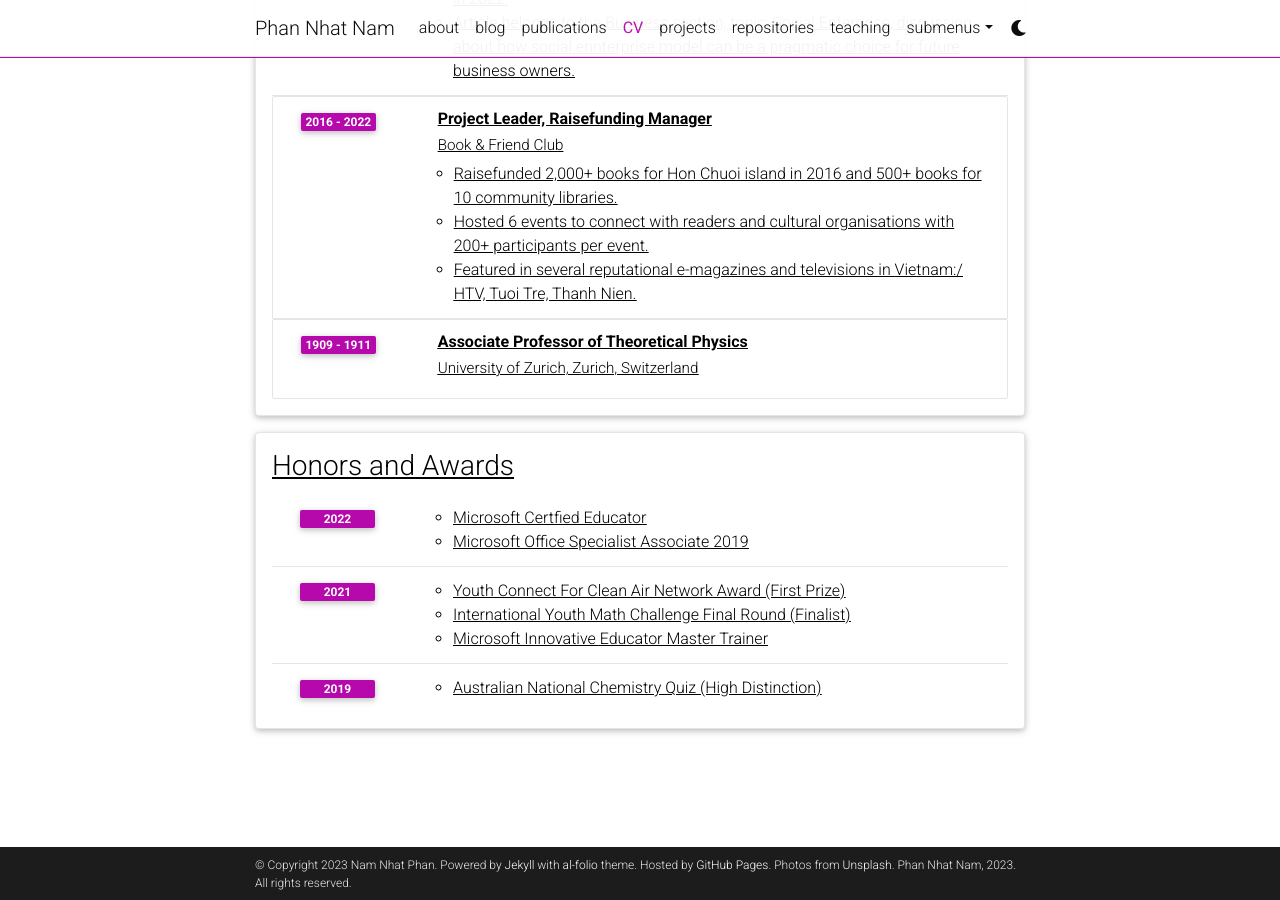
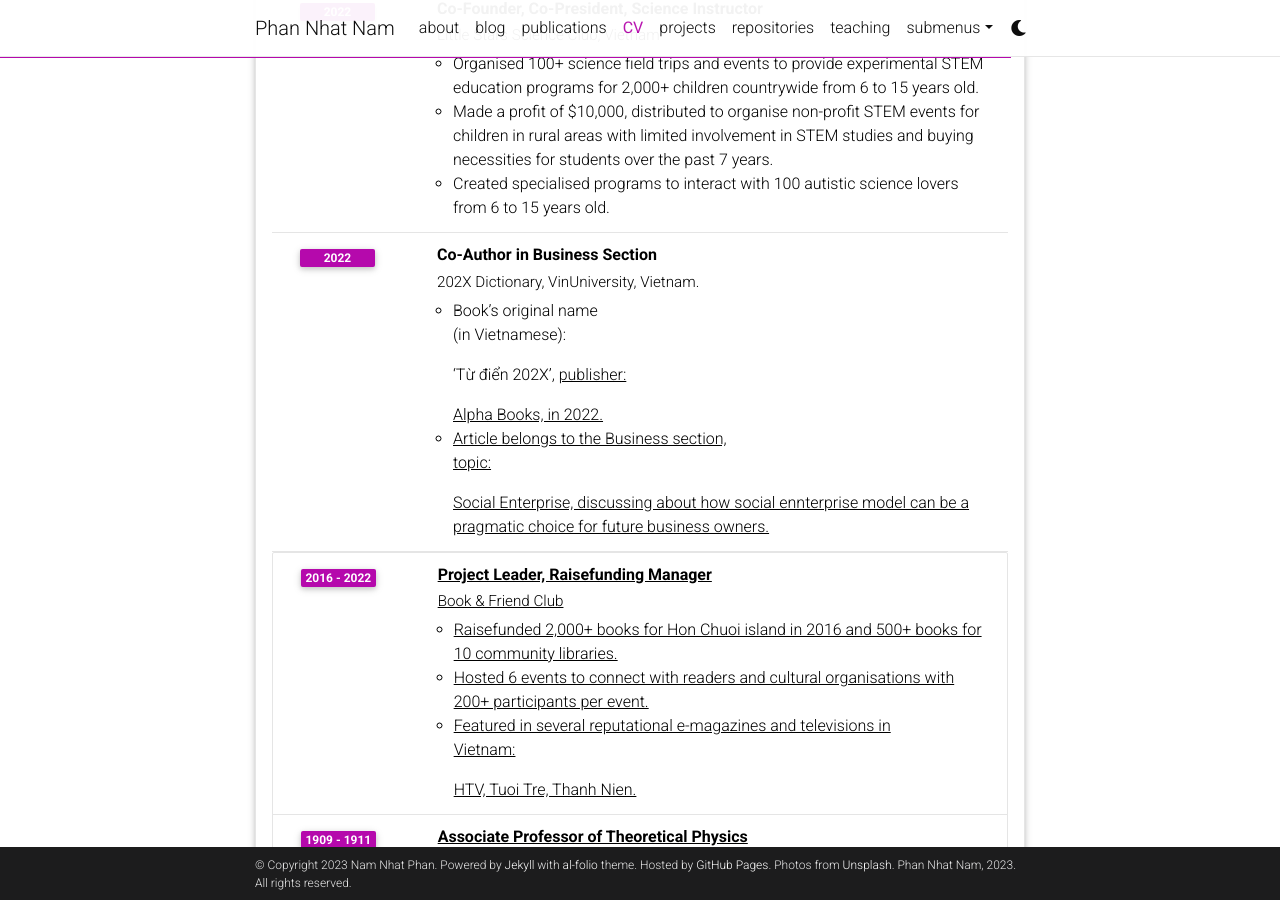
Before and after one commit to phannhatnamlhp/phannhatnamlhp.github.io, a Jekyll site: the page built from _pages/cv.md, in a window 1280 px wide and 900 px high, scrolled down 1627 px. Built offline with Jekyll 4.4.1, drawn with Linux system fonts in a browser that asks for light colours; comment, search, counter and statistics services are not loaded; a style sheet for code colours, icons or effects is not loaded.

Commit message:
Update cv.yml

```diff
--- a/_data/cv.yml
+++ b/_data/cv.yml
@@ -19,16 +19,16 @@
       institution: Le Hong Phong High school For the Gifted (Vietnam) (Physics Honor)
       year: 2020 - 2023
       description:
-        - <u>#1</u> among high schools in Southern Vietnam (17% acceptance rate)
-        - Honour Class Physics | Average <u>GPA:</u> 8.7/10
-        - SAT <u>Superscore:</u> 1460 (660 ERBW, 800 M) | <u>Duolingo:</u> 130/160
+        - <p>#1</p> among high schools in Southern Vietnam (17% acceptance rate)
+        - Honour Class Physics | Average <p>GPA:</p> 8.7/10
+        - SAT <p>Superscore:</p> 1460 (660 ERBW, 800 M) | <p>Duolingo:</p> 130/160
 
     - title: Secondary School Diploma
       institution: Tran Dai Nghia High school For the Gifted (Vietnam)
       year: 2020 - 2023
       description:
-        - <u>#1</u> secondary school in Southern Vietnam (<10% acceptance rate)
-        - GPA Grade <u>9:</u> 9.4/10.0 (A)
+        - <p>#1</p> secondary school in Southern Vietnam (<10% acceptance rate)
+        - GPA Grade <p>9:</p> 9.4/10.0 (A)
 
 - title: Experience
   type: time_table
@@ -57,8 +57,8 @@
       institution: 202X Dictionary, VinUniversity, Vietnam.
       year: 2022
       description:
-        - Book’s original name <u>(in Vietnamese):</u>  ‘Từ điển 202X’, <u>publisher:</ u> Alpha Books, in 2022.
-        - Article belongs to the Business section, <u>topic:</u> Social Enterprise, discussing about how social ennterprise model can be a pragmatic choice for future business owners.
+        - Book’s original name <p>(in Vietnamese):</p>  ‘Từ điển 202X’, <u>publisher:</p> Alpha Books, in 2022.
+        - Article belongs to the Business section, <p>topic:</p> Social Enterprise, discussing about how social ennterprise model can be a pragmatic choice for future business owners.
 
     - title: Project Leader, Raisefunding Manager
       institution: Book & Friend Club
@@ -66,7 +66,7 @@
       description:
         - Raisefunded 2,000+ books for Hon Chuoi island in 2016 and 500+ books for 10 community libraries.
         - Hosted 6 events to connect with readers and cultural organisations with 200+ participants per event.
-        - Featured in several reputational e-magazines and televisions in <u>Vietnam:/<u> HTV, Tuoi Tre, Thanh Nien.
+        - Featured in several reputational e-magazines and televisions in <p>Vietnam:</p> HTV, Tuoi Tre, Thanh Nien.
 
     - title: Associate Professor of Theoretical Physics
       institution: University of Zurich, Zurich, Switzerland
```
